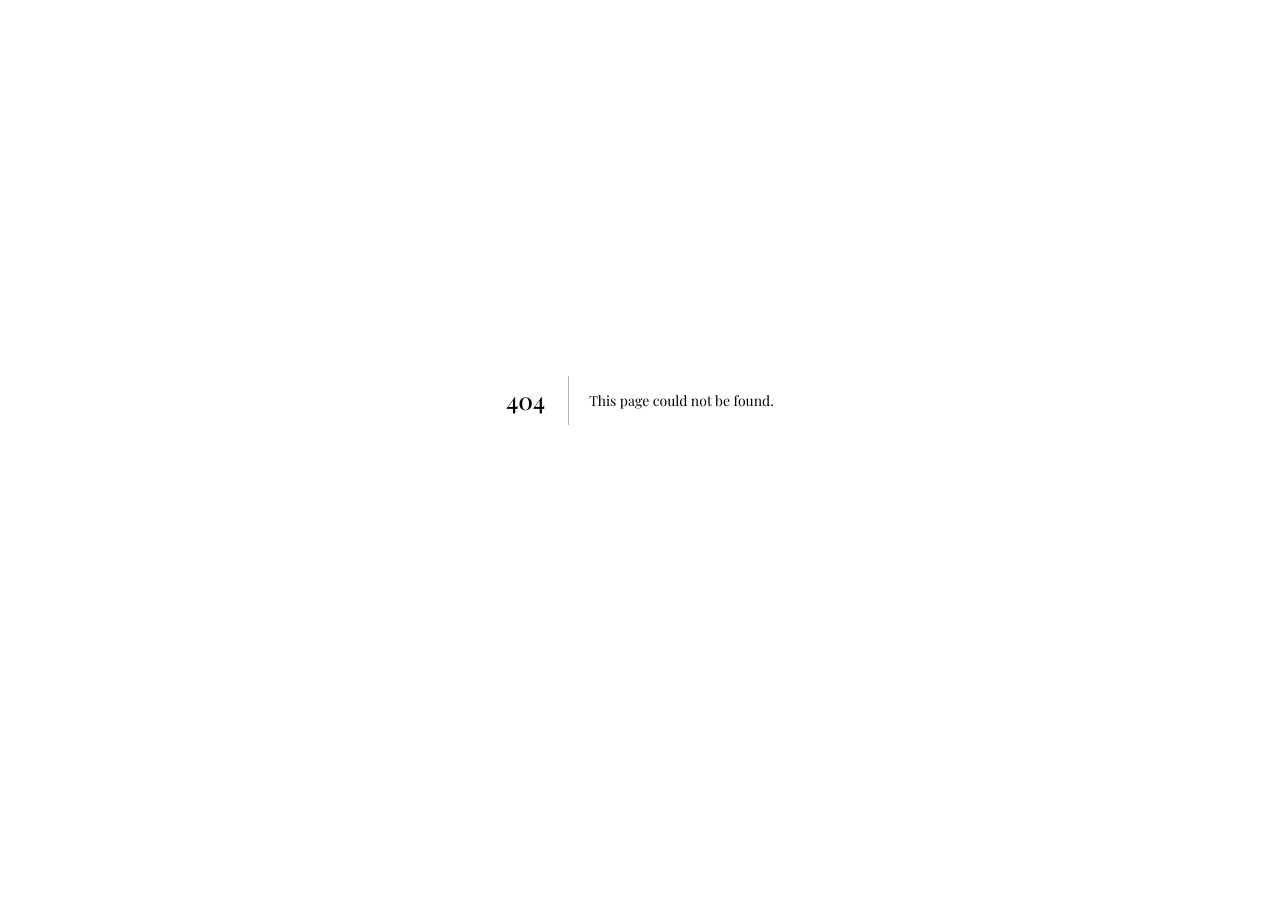
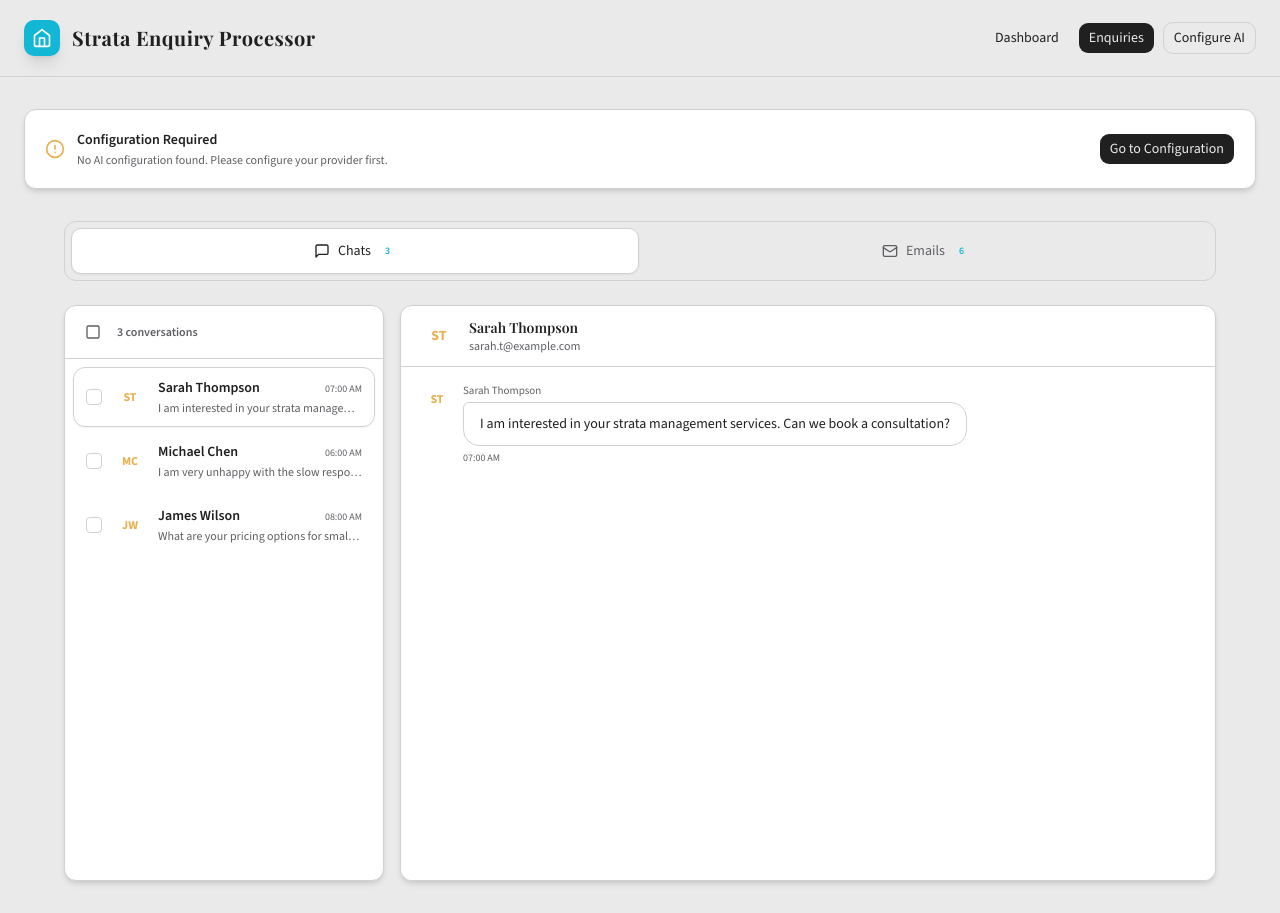
Before and after one commit to kynttt/Strata, a Next.js app: page /enquiries in a window 1280 px wide. Before the commit this address had no page. Before the commit the page ends 800 px from the top, so only its background shows below. Built offline with nearby package versions, Linux system fonts and the light colour scheme.

Commit message:
fixed the chats convo bugs

```diff
--- a/pages/conversation.tsx
+++ b/pages/enquiries.tsx
@@ -690,7 +690,7 @@ export default function ConversationPage() {
             <svg xmlns="http://www.w3.org/2000/svg" width="16" height="16" viewBox="0 0 24 24" fill="none" stroke="currentColor" strokeWidth="2" strokeLinecap="round" strokeLinejoin="round">
               <path d="M21 15a2 2 0 0 1-2 2H7l-4 4V5a2 2 0 0 1 2-2h14a2 2 0 0 1 2 2z" />
             </svg>
-            Client Conversation
+            Chats
             {conversations.length > 0 && (
               <span className="px-1.5 py-0.5 rounded-full text-[10px] bg-primary/20 text-primary font-semibold">
                 {conversations.length}
@@ -710,7 +710,7 @@ export default function ConversationPage() {
               <rect width="20" height="16" x="2" y="4" rx="2" />
               <path d="m22 7-8.97 5.7a1.94 1.94 0 0 1-2.06 0L2 7" />
             </svg>
-            Enquiries
+            Emails
             {demoEnquiries.length > 0 && (
               <span className="px-1.5 py-0.5 rounded-full text-[10px] bg-primary/20 text-primary font-semibold">
                 {demoEnquiries.length}
@@ -954,7 +954,7 @@ export default function ConversationPage() {
                         )}
                         {activeConversation.classification && activeConversation.routing && (
                           <p className="text-[10px] text-muted-foreground font-medium">
-                            {activeConversation.classification.type.replace(/_/g, " ")} · {activeConversation.routing.team} · {activeConversation.routing.priority}
+                            {activeConversation.classification.type.replace(/_/g, " ")} · {activeConversation.routing.team} · {activeConversation.routing.priority} · {Math.round((activeConversation.classification.confidence || 0) * 100)}% confidence
                           </p>
                         )}
                       </div>
--- a/src/components/EnquiryRow.tsx
+++ b/src/components/EnquiryRow.tsx
@@ -76,7 +76,7 @@ export default function EnquiryRow({ record, index, onClick }: Props) {
       {/* Content */}
       <div className="flex-1 min-w-0">
         <div className="flex items-center gap-2 mb-0.5">
-          <span className="text-sm font-semibold text-foreground truncate">
+          <span className={`text-sm truncate ${record.sent ? "font-medium text-foreground/80" : "font-bold text-foreground"}`}>
             {record.sender || "Unknown Sender"}
           </span>
           {record.email && (
@@ -85,7 +85,9 @@ export default function EnquiryRow({ record, index, onClick }: Props) {
             </span>
           )}
         </div>
-        <p className="text-sm text-foreground/70 truncate">{record.enquiry}</p>
+        <p className={`text-sm truncate ${record.sent ? "text-foreground/60 font-normal" : "text-foreground font-semibold"}`}>
+          {record.enquiry}
+        </p>
       </div>
 
       {/* Meta */}
@@ -118,14 +120,24 @@ export default function EnquiryRow({ record, index, onClick }: Props) {
             </span>
           </>
         )}
+
       </div>
 
-      {/* Status + Timestamp */}
-      <div className="flex flex-col items-end gap-0.5 flex-shrink-0 min-w-[80px]">
-        <span className={`inline-flex items-center gap-1 px-2 py-0.5 rounded-full text-[10px] font-bold border ${statusStyle.badge}`}>
-          <span className={`w-1.5 h-1.5 rounded-full ${statusStyle.dot}`} />
-          {statusStyle.label}
-        </span>
+      {/* Status / Responded + Timestamp */}
+      <div className="flex flex-col items-end gap-1 flex-shrink-0 min-w-[80px]">
+        {record.sent ? (
+          <span className="inline-flex items-center gap-1.5 px-2.5 py-1 rounded-full text-xs font-bold border bg-emerald-500/15 text-emerald-700 border-emerald-300 shadow-sm">
+            <svg xmlns="http://www.w3.org/2000/svg" width="14" height="14" viewBox="0 0 24 24" fill="none" stroke="currentColor" strokeWidth="2.5" strokeLinecap="round" strokeLinejoin="round">
+              <path d="M20 6 9 17l-5-5" />
+            </svg>
+            Responded
+          </span>
+        ) : status !== "completed" ? (
+          <span className={`inline-flex items-center gap-1 px-2 py-0.5 rounded-full text-[10px] font-bold border ${statusStyle.badge}`}>
+            <span className={`w-1.5 h-1.5 rounded-full ${statusStyle.dot}`} />
+            {statusStyle.label}
+          </span>
+        ) : null}
         <span className="text-[10px] text-muted-foreground font-medium">{dateStr}</span>
       </div>
     </motion.div>
--- a/src/components/Layout.tsx
+++ b/src/components/Layout.tsx
@@ -46,14 +46,14 @@ export default function Layout({ children }: Props) {
               Dashboard
             </Link>
             <Link
-              href="/conversation"
+              href="/enquiries"
               className={cn(
-                buttonVariants({ variant: activeRoute === "/conversation" ? "secondary" : "ghost" }),
+                buttonVariants({ variant: activeRoute === "/enquiries" ? "secondary" : "ghost" }),
                 "cursor-pointer"
               )}
-              aria-current={activeRoute === "/conversation" ? "page" : undefined}
+              aria-current={activeRoute === "/enquiries" ? "page" : undefined}
             >
-              Conversation
+              Enquiries
             </Link>
             <Link
               href="/configure"
```
Also changed, not shown: src/skills/generate-response/skill.md (+2 -0 lines), 1 other file (tests, documents, lock files or other folders).
